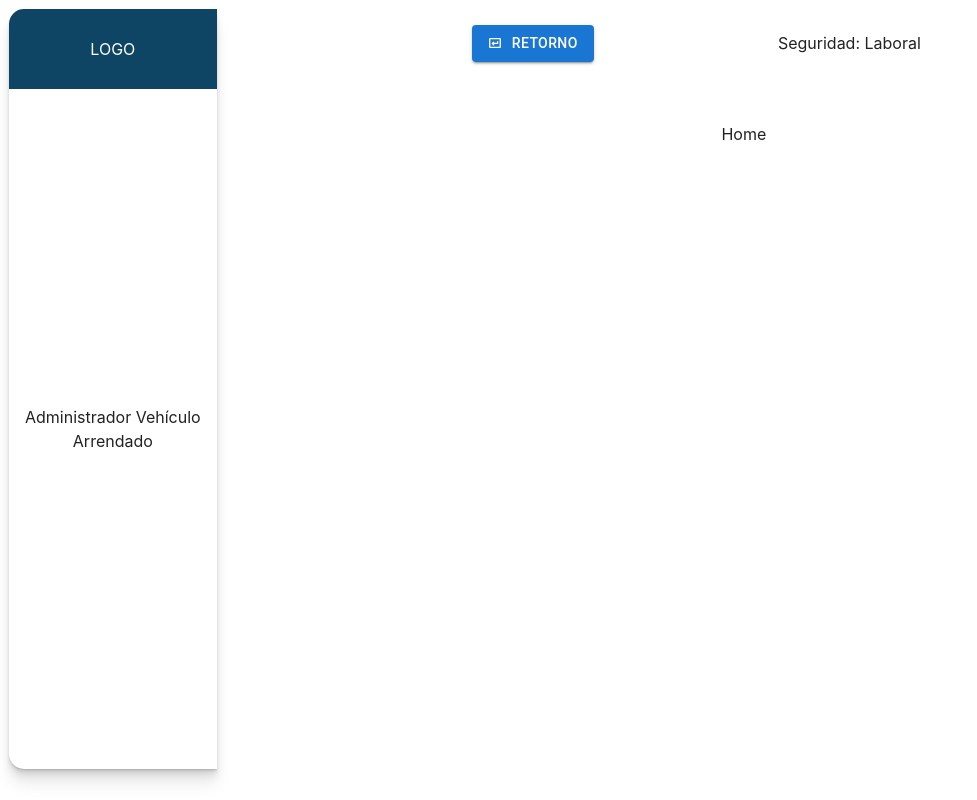
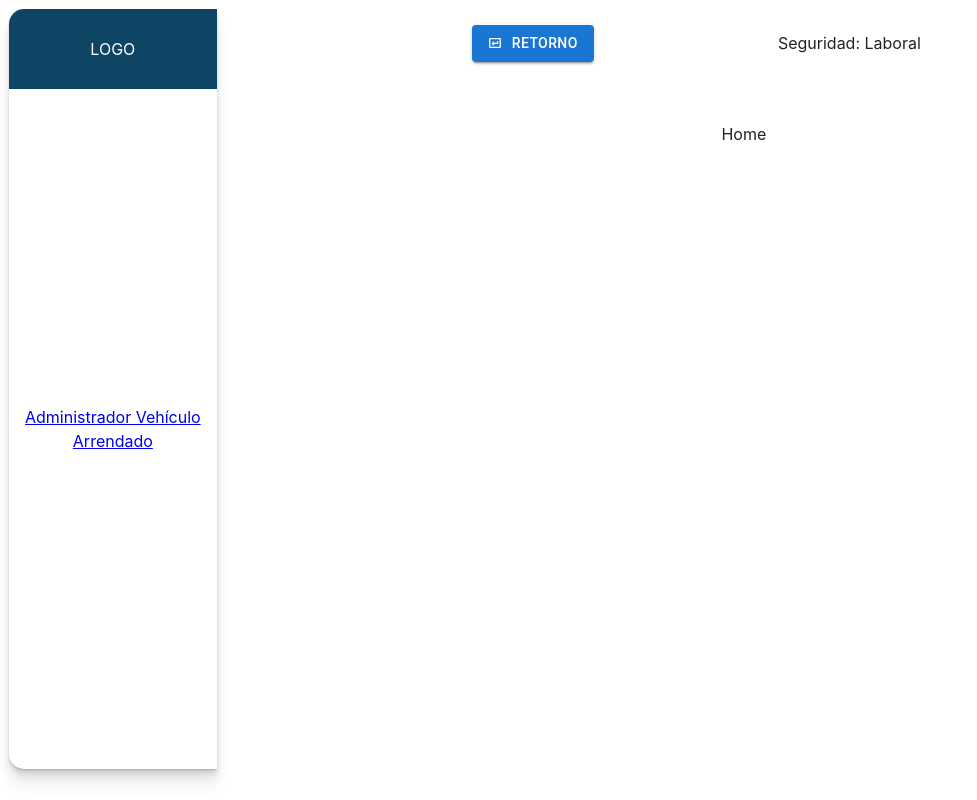
Before and after one commit to rickbroken/prueba-tecnica, a React (Vite) app: page /#/ in a window 1280 px wide. Shown: the whole page, without its empty margins (0-977 px from the left). Built offline with nearby package versions, Linux system fonts and the light colour scheme; some icons are missing.

Commit message:
Se hace enrrutamiento, se aplica envento onClick en IconHome y en Componente Link para los redireccionamientos

```diff
--- a/src/App.tsx
+++ b/src/App.tsx
@@ -5,7 +5,7 @@ import Header from './components/Header';
 import Aside from './components/Aside';
 import { Route, Routes } from 'react-router-dom';
 import Home from './common/Home';
-import AdministrarVehiculo from './common/AdministrarVehiculo';
+import AdministrarVehiculos from './common/AdministrarVehiculos';
 
 
 function App() {
@@ -21,8 +21,8 @@ function App() {
           <Route path='/'  element={
               <Home />
             }/>
-          <Route path='/administrar-vehiculo'  element={
-              <AdministrarVehiculo />
+          <Route path='/administrar-vehiculos'  element={
+              <AdministrarVehiculos />
             }/>
           <Route path='*'  element={
             <Home />
--- a/src/common/AdministrarVehiculo.tsx
+++ /dev/null
@@ -1,11 +0,0 @@
-import { Grid } from "@mui/material";
-
-const AdministrarVehiculo: React.FC = () => {
-  return (
-    <Grid>
-
-    </Grid>
-  );
-}
-
-export default AdministrarVehiculo;
--- /dev/null
+++ b/src/common/AdministrarVehiculos.tsx
@@ -0,0 +1,11 @@
+import { Grid } from "@mui/material";
+
+const AdministrarVehiculos: React.FC = () => {
+  return (
+    <Grid>
+      Administardor de vehiculos
+    </Grid>
+  );
+}
+
+export default AdministrarVehiculos;
--- a/src/components/Aside.tsx
+++ b/src/components/Aside.tsx
@@ -1,7 +1,14 @@
 import { Icon } from "@iconify/react/dist/iconify.js";
 import { Button, Grid } from "@mui/material";
+import { useNavigate } from "react-router-dom";
 
 const Aside: React.FC = () => {
+
+  const navigate = useNavigate();
+
+  const redirectHome:() => void = () => {
+    navigate('/');
+  }
   return (
     <Grid
       container
@@ -11,7 +18,12 @@ const Aside: React.FC = () => {
     >
       <div>
         <Icon className="pointer" width={30} icon="gg:menu-round" />
-        <Icon className="pointer" width={25} icon="ic:sharp-home" />
+        <Icon
+          className="pointer"
+          width={25}
+          icon="ic:sharp-home"
+          onClick={redirectHome}
+        />
       </div>
       <div>
         <Button className="pointer" variant="contained">
--- a/src/components/Header.tsx
+++ b/src/components/Header.tsx
@@ -1,4 +1,5 @@
 import { Grid } from "@mui/material";
+import { Link } from "react-router-dom";
 
 
 const Header: React.FC = () => {
@@ -24,7 +25,16 @@ const Header: React.FC = () => {
 
       <Grid item className='nav'>
         <ul>
-          <li>Administrador Vehículo Arrendado</li>
+          <Grid
+            item
+
+          >
+            <Link
+              to={'/administrar-vehiculos'}
+            >
+              Administrador Vehículo Arrendado
+            </Link>
+          </Grid>
         </ul>
       </Grid>
     </Grid>
```
